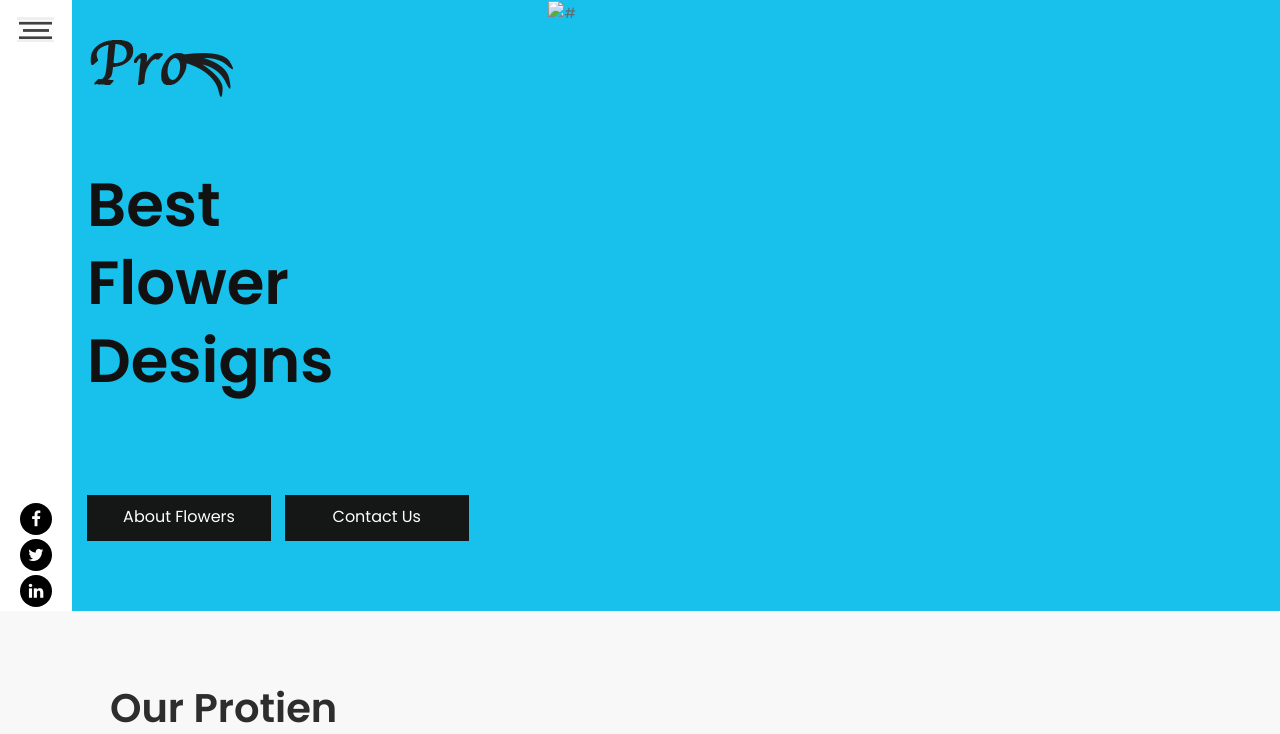
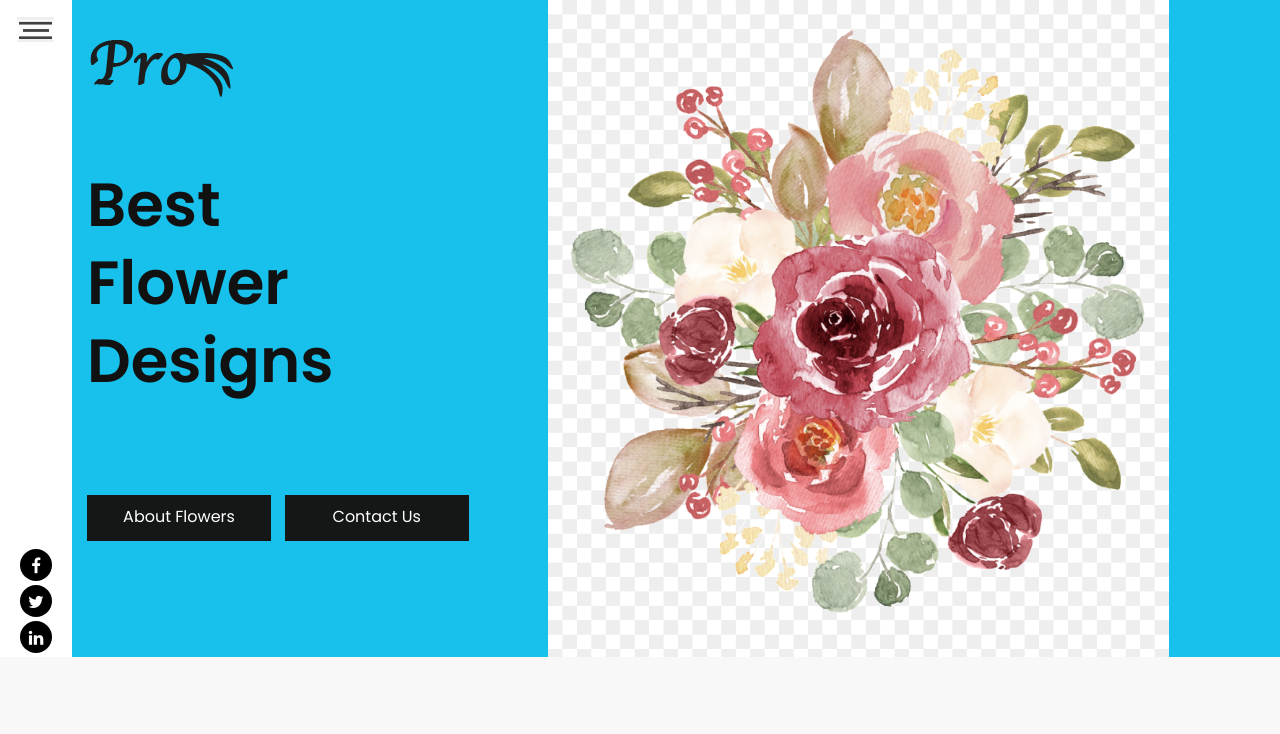
Before and after one commit to Brittany-Maraneta/cpnt201-a1-ecommfun, a plain HTML site: page index.html in a window 1280 px wide. Shown: the top 734 px of the page. Drawn offline with nearby package versions, Linux system fonts and the light colour scheme; a web font is replaced by a local one.

Commit message:
fixed images

```diff
--- a/index.html
+++ b/index.html
@@ -84,7 +84,7 @@
                         </div>
                      </div>
                      <div class="col-md-7">
-                        <img class="bann_img" src="flowers3.png" alt="#"/>
+                        <img class="bann_img" src="images/flowers3.png" alt="#"/>
                      </div>
                   </div>
                </div>
```
